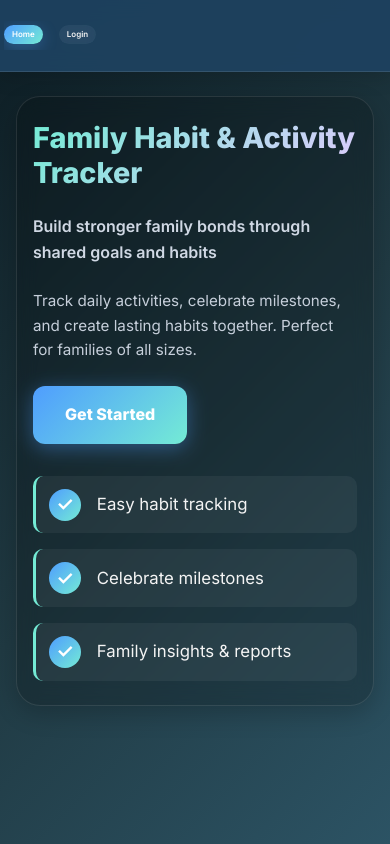
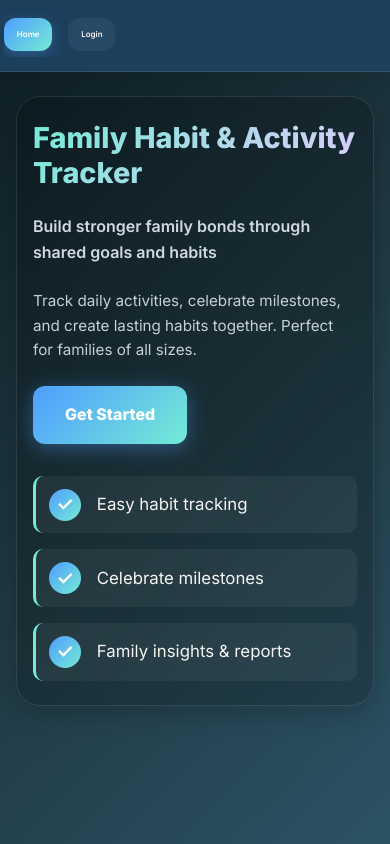
Before and after one commit to LoganStoltz/Family-Habit-and-Activity-Tracker, a Vue app in the folder frontend/: page / in a window 390 px wide. Built offline with nearby package versions, Linux system fonts and the light colour scheme; the HTML template or start-up script is replaced by a standard one.

Commit message:
Update Header.vue

```diff
--- a/frontend/src/components/elements/Header.vue
+++ b/frontend/src/components/elements/Header.vue
@@ -630,7 +630,6 @@ onUnmounted(() => {
   .nav a,
   .nav button {
     font-size: 0.5rem;
-    padding: 0.2rem 0.5rem;
   }
 
   .dropdown-menu {
```
